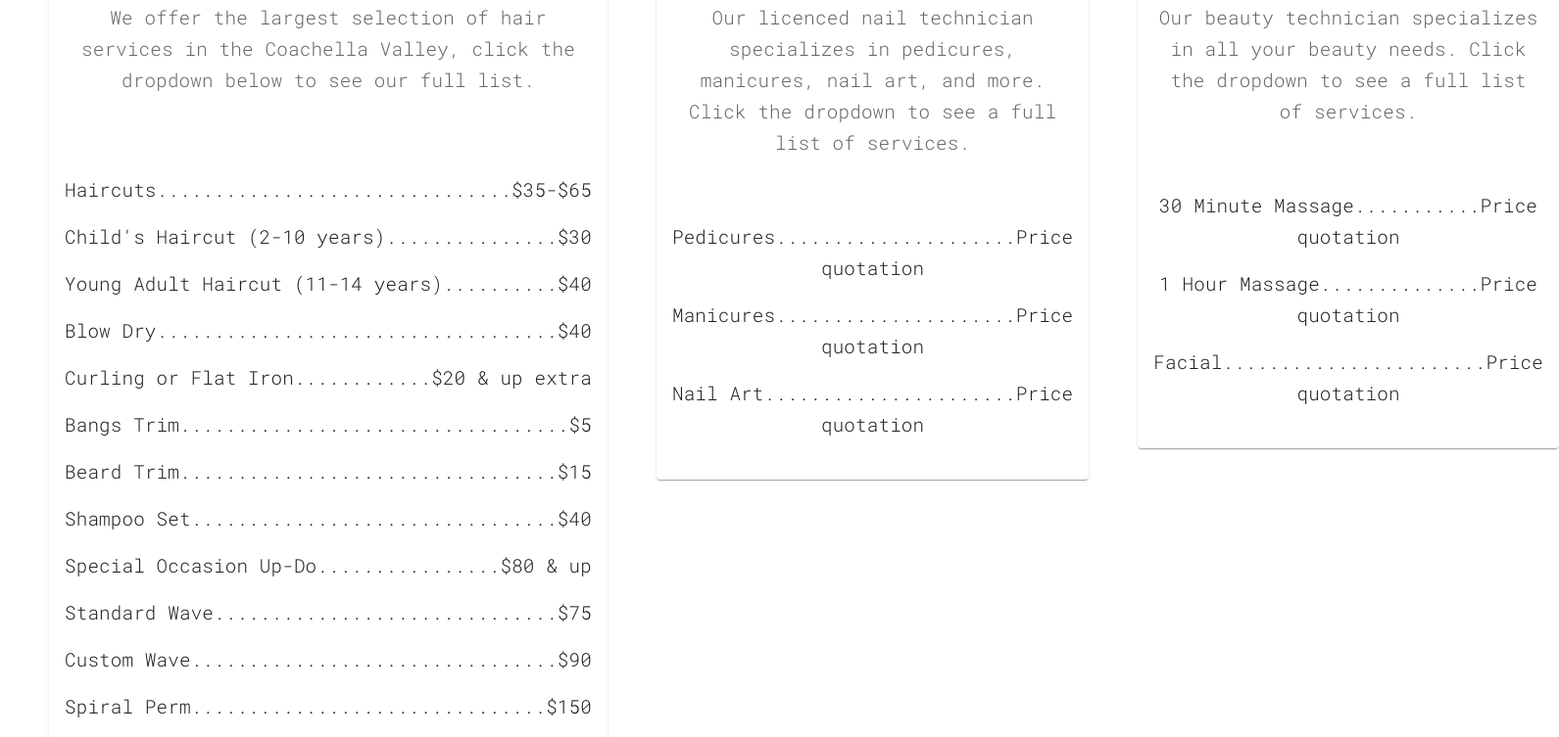
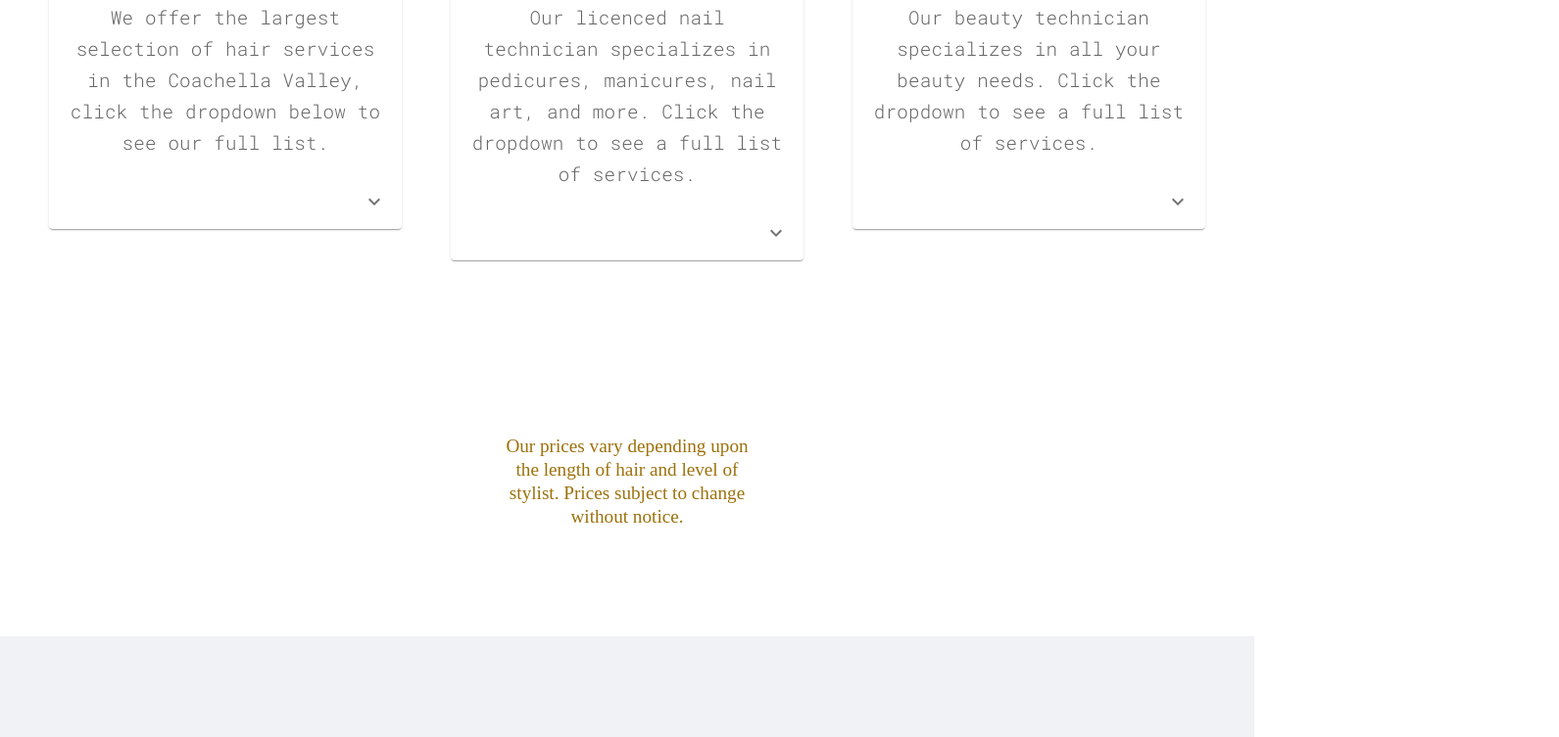
Before and after one commit to Austin-T-Johnson/headsuphair, a React (Create React App) app: page /services in a window 1280 px wide. Shown: the part 940-1693 px from the top of the page at 98% size, 1591 px wide, since content can reach past the window. Built offline with nearby package versions, Linux system fonts and the light colour scheme; a web font is replaced by a local one; what react-swipeable-views-utils would draw is missing.

Commit message:
expand functionality

```diff
--- a/src/components/Services.js
+++ b/src/components/Services.js
@@ -15,7 +15,7 @@ import Typography from "@mui/material/Typography";
 import ExpandMoreIcon from "@mui/icons-material/ExpandMore";
 
 const Services = () => {
-  const [expanded, setExpanded] = useState(true);
+  const [expanded, setExpanded] = useState(false);
 
   const ExpandMore = styled((props) => {
     const { expand, ...other } = props;
@@ -71,7 +71,7 @@ const Services = () => {
                   aria-expanded={expanded}
                   aria-label="show more"
                 >
-                  {/* <ExpandMoreIcon /> */}
+                  <ExpandMoreIcon />
                 </ExpandMore>
               </CardActions>
               <Collapse in={expanded} timeout="auto" unmountOnExit>
@@ -101,7 +101,7 @@ const Services = () => {
                   aria-expanded={expanded}
                   aria-label="show more"
                 >
-                  {/* <ExpandMoreIcon /> */}
+                  <ExpandMoreIcon />
                 </ExpandMore>
               </CardActions>
               <Collapse in={expanded} timeout="auto" unmountOnExit>
@@ -130,7 +130,7 @@ const Services = () => {
                   aria-expanded={expanded}
                   aria-label="show more"
                 >
-                  {/* <ExpandMoreIcon /> */}
+                  <ExpandMoreIcon />
                 </ExpandMore>
               </CardActions>
               <Collapse in={expanded} timeout="auto" unmountOnExit>
```
